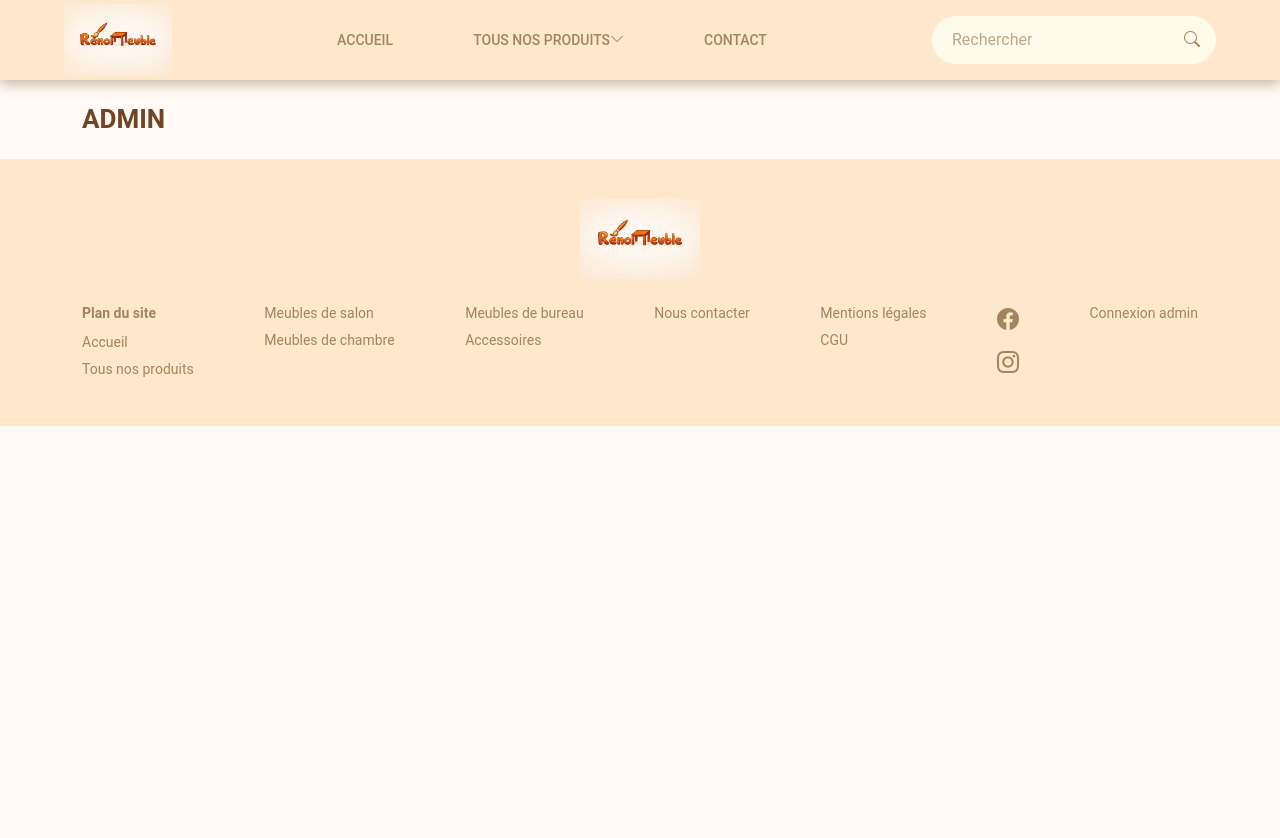
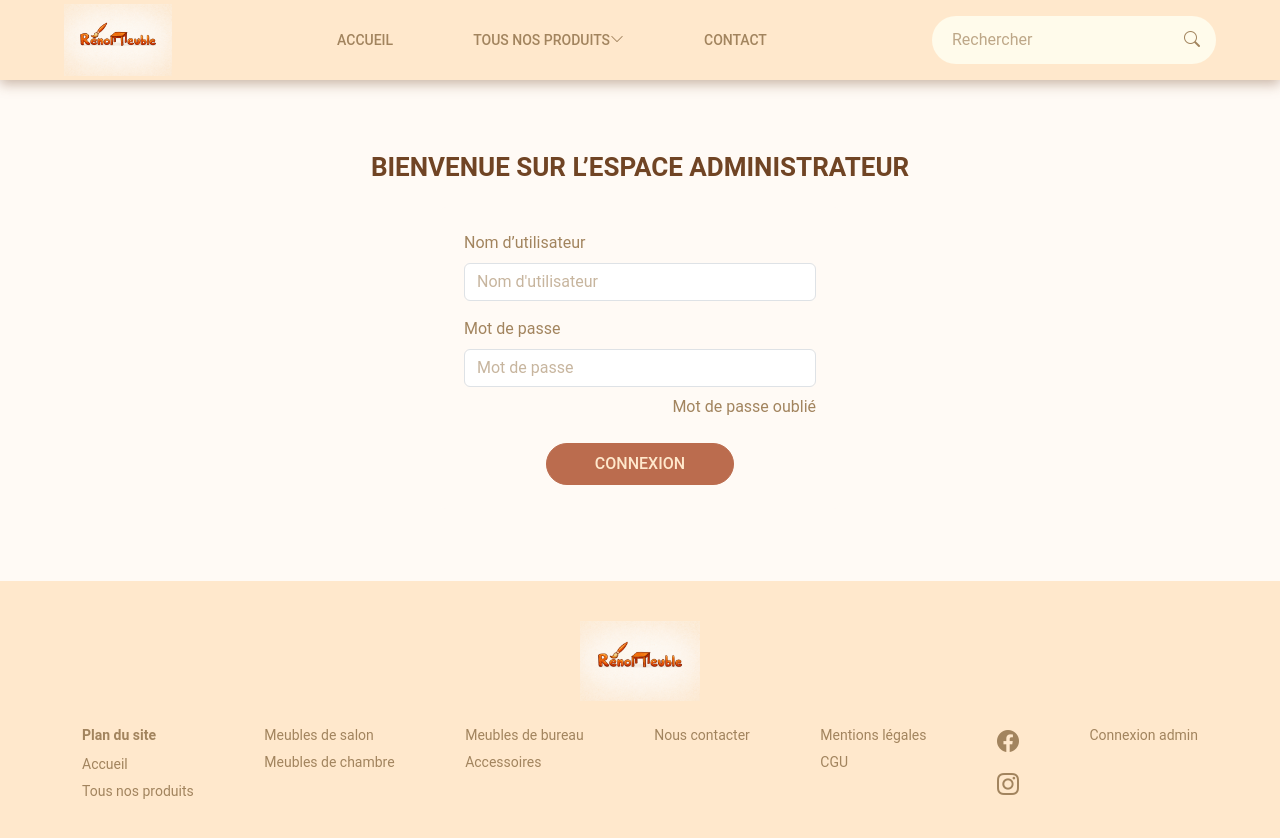
Before and after one commit to AngieGit09/liard-angelique-preparation-examen-tp-dwwm-, a React app in the folder frontend/: page /admin/login in a window 1280 px wide. Shown: the top 838 px of the page. Before the commit the page ends 800 px from the top, so only its background shows below. Built offline with nearby package versions, Linux system fonts and the light colour scheme; the HTML template or start-up script is replaced by a standard one.

Commit message:
creation page AdminLogin

```diff
--- a/frontend/src/pages/AdminLogin.jsx
+++ b/frontend/src/pages/AdminLogin.jsx
@@ -1,5 +1,61 @@
 function AdminLogin() {
-  return <h1>Admin</h1>;
+  return (
+    <section className="container text-center py-5">
+      {/* Titre */}
+      <h1 className="mb-4">Bienvenue sur l’espace administrateur</h1>
+
+      {/* Bloc formulaire */}
+      <div
+        className="mx-auto p-4 rounded"
+        style={{ maxWidth: "400px", backgroundColor: "var(--bs-light)" }}
+      >
+        <form>
+          {/* Nom d'utilisateur */}
+          <div className="mb-3 text-start">
+            <label className="form-label">Nom d’utilisateur</label>
+            <input
+              type="text"
+              className="form-control"
+              placeholder="Nom d'utilisateur"
+              required
+            />
+          </div>
+
+          {/* Mot de passe */}
+          <div className="mb-2 text-start">
+            <label className="form-label">Mot de passe</label>
+            <input
+              type="password"
+              className="form-control"
+              placeholder="Mot de passe"
+              required
+            />
+          </div>
+
+          {/* Mot de passe oublié */}
+          <div className="text-end mb-4">
+            <span
+              role="button"
+              style={{ cursor: "pointer" }}
+              onClick={() => {}}
+            >
+              Mot de passe oublié
+            </span>
+          </div>
+
+          {/* Bouton */}
+          <div className="text-center">
+            <button
+              type="submit"
+              className="btn btn-primary px-5 py-2 rounded-pill text-uppercase"
+            >
+              Connexion
+            </button>
+          </div>
+        </form>
+      </div>
+    </section>
+  );
 }
 
 export default AdminLogin;
```
